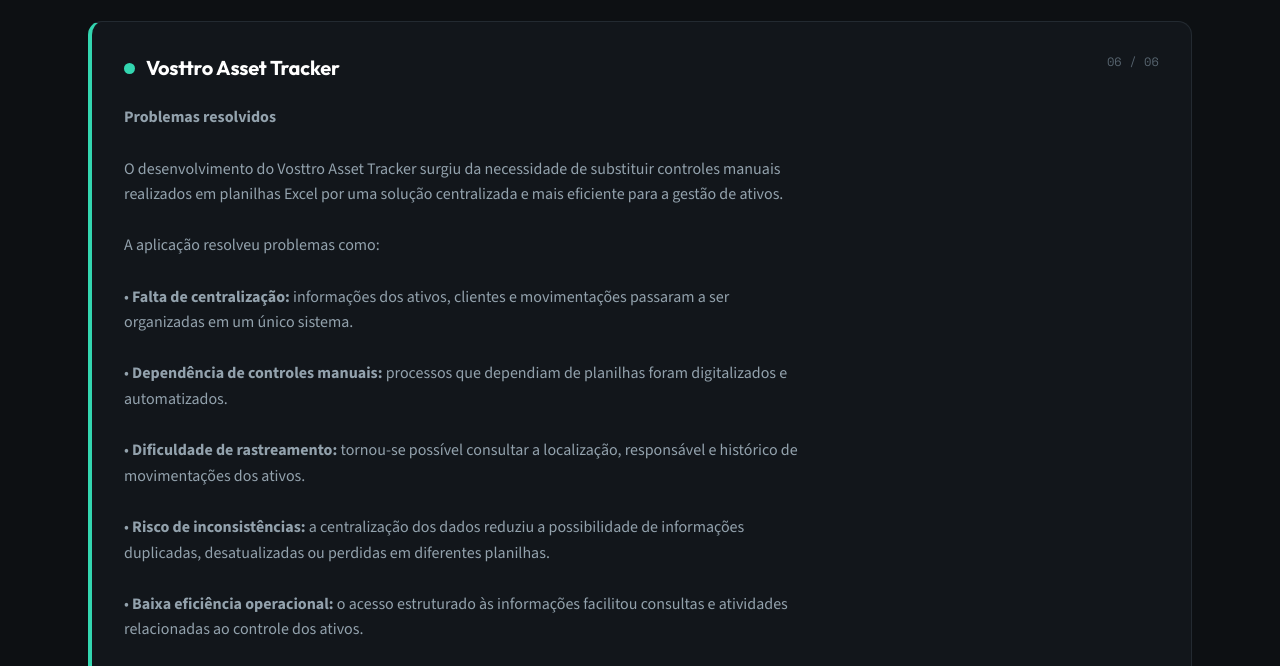
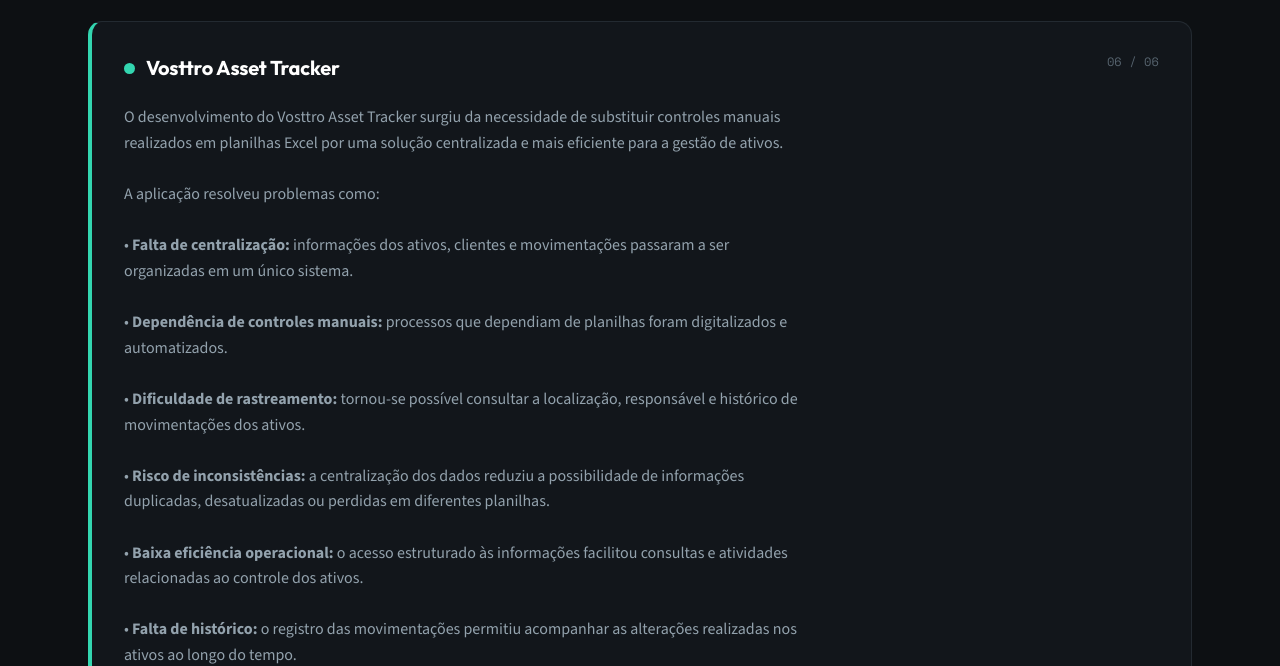
Before and after one commit to ZeRafaSp/portifolio-Rafael, a plain HTML site: page index.html in a window 1280 px wide. Shown: the part 3481-4147 px from the top of the page. Drawn offline with nearby package versions, Linux system fonts and the light colour scheme.

Commit message:
Update index.html

```diff
--- a/index.html
+++ b/index.html
@@ -723,8 +723,6 @@
               <span class="project-index mono">06 / 06</span>
             </div>
             <p class="project-desc"><p class="project-desc">
-    <strong>Problemas resolvidos</strong><br><br>
-
     O desenvolvimento do Vosttro Asset Tracker surgiu da necessidade de substituir
     controles manuais realizados em planilhas Excel por uma solução centralizada
     e mais eficiente para a gestão de ativos.<br><br>
```
